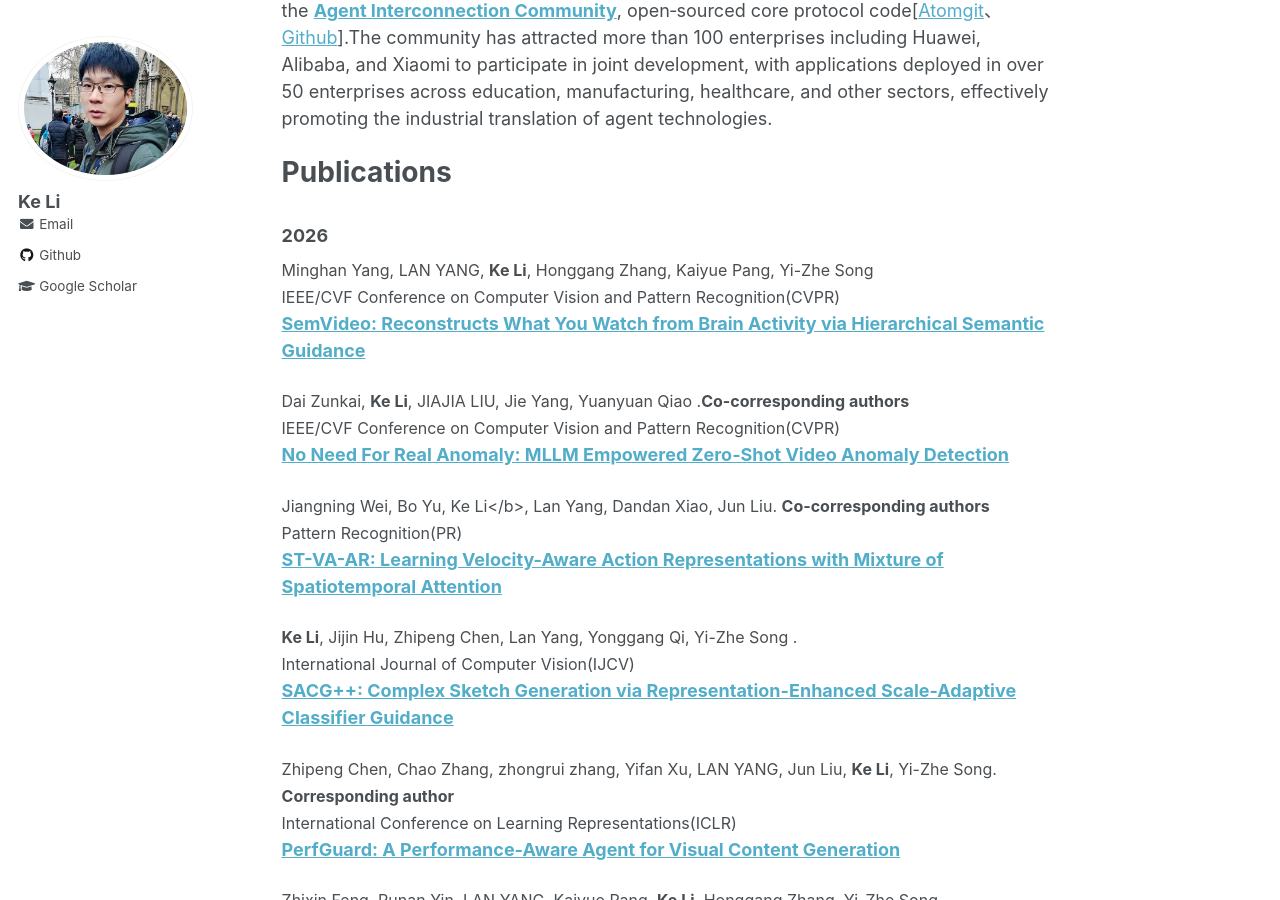
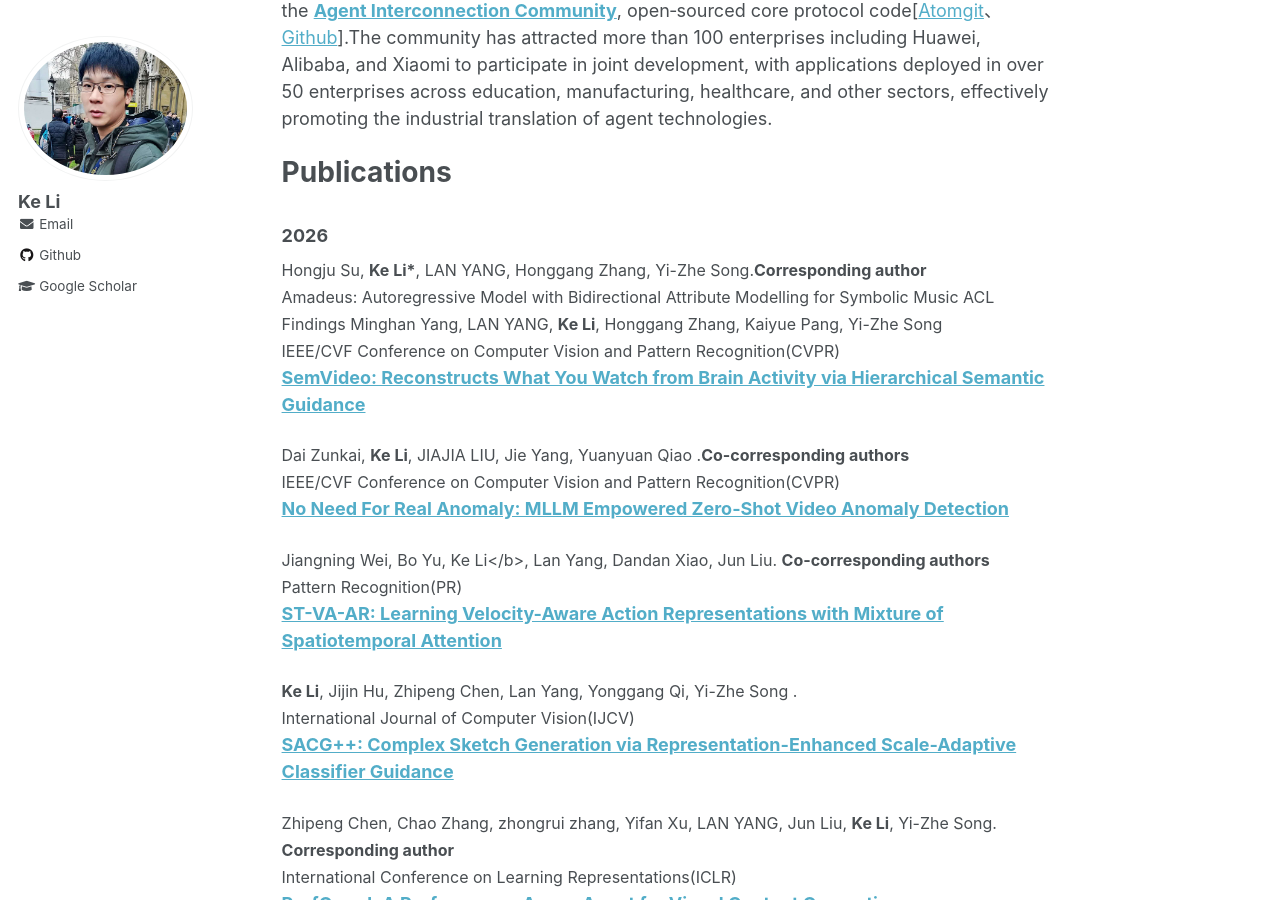
Before and after one commit to KeLi-SketchX/KeLi-SketchX.github.io, a Jekyll site: the page built from _pages/about.md, in a window 1280 px wide and 900 px high, scrolled down 796 px. Built offline with Jekyll 4.4.1, drawn with Linux system fonts in a browser that asks for light colours.

Commit message:
Update ACL2026

```diff
--- a/_pages/about.md
+++ b/_pages/about.md
@@ -29,6 +29,12 @@ Under the guidance of the Ministry of Industry and Information Technology, co‑
 
 # Publications
 ### **2026**
+<font size=3>
+Hongju Su, <b>Ke Li*</b>, LAN YANG, Honggang Zhang, Yi-Zhe Song.<b>Corresponding author</b>
+<br>
+Amadeus: Autoregressive Model with Bidirectional Attribute Modelling for Symbolic Music
+ACL Findings
+</font>
 
 <font size=3>
 Minghan Yang, LAN YANG, <b>Ke Li</b>, Honggang Zhang, Kaiyue Pang, Yi-Zhe Song
```
